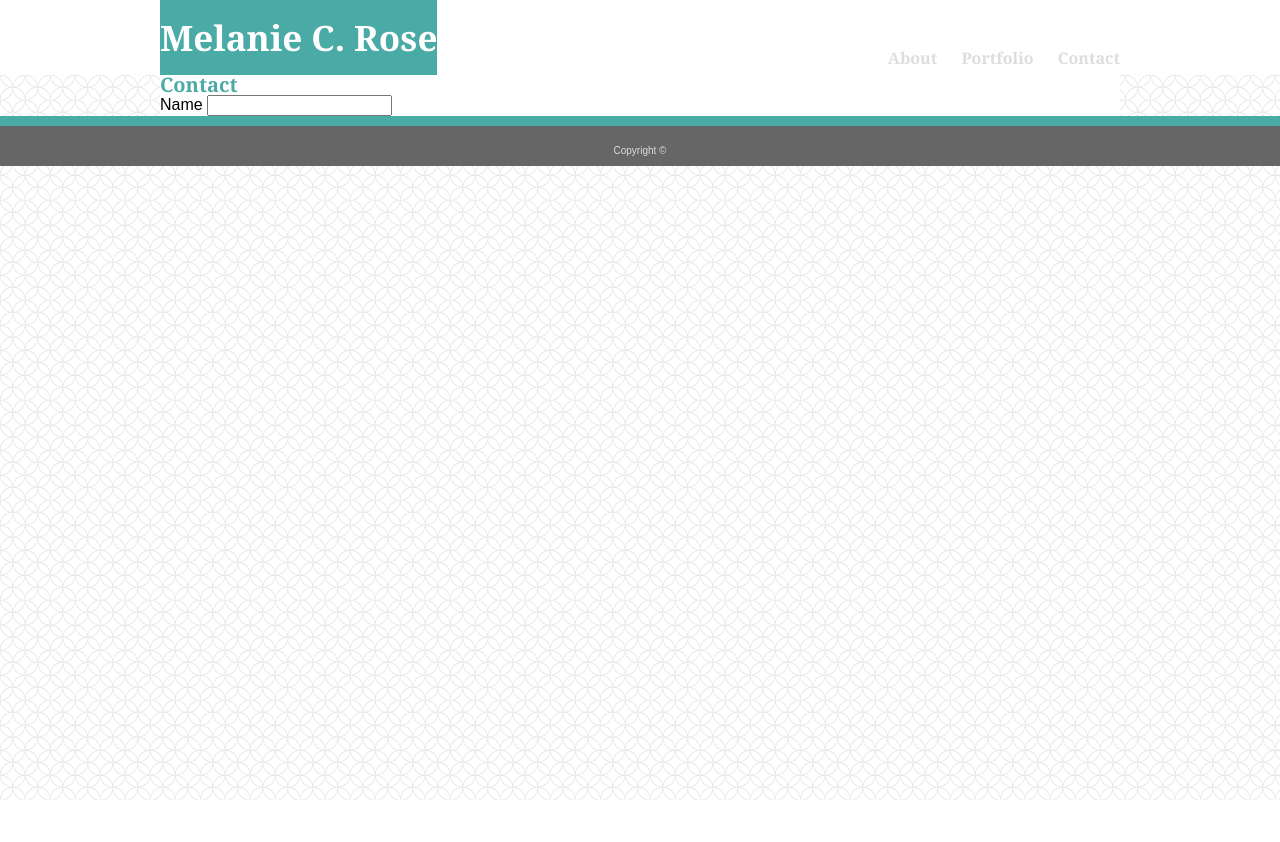
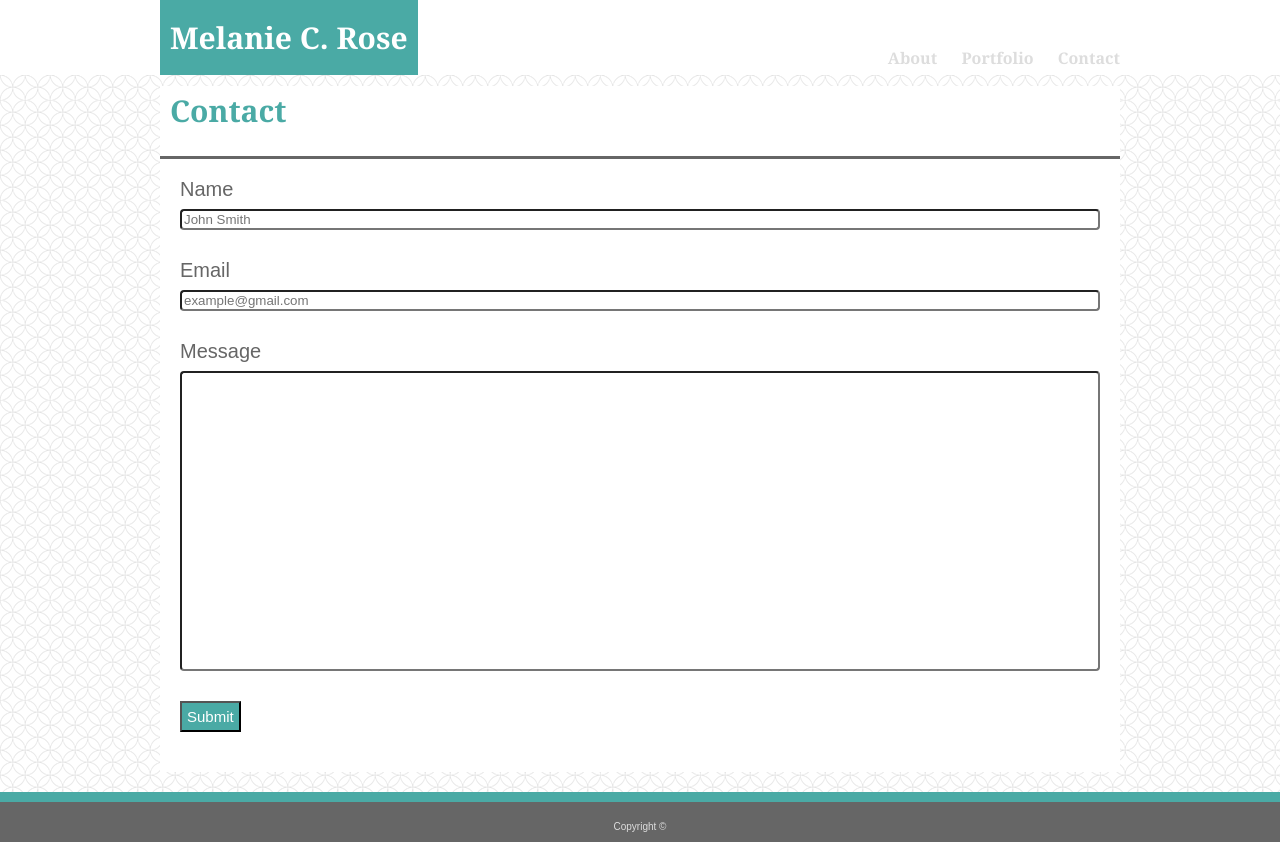
Before and after one commit to sitara68/Basic-Portfolio, a plain HTML site: page contact.html in a window 1280 px wide. Before the commit the page ends 800 px from the top, so only its background shows below. Drawn offline with Linux system fonts and the light colour scheme.

Commit message:
Commit changes to style sheet for Contact Page and completion of html for Contact Page

```diff
--- a/assets/css/style.css
+++ b/assets/css/style.css
@@ -14,7 +14,7 @@ div {
 
 h1, h2 {
     font-family: Georgia, 'Times New Roman', Times, serif;
-    font-size: 20px;
+    font-size: 30px;
 }
 
 header {
@@ -39,6 +39,38 @@ img {
 
 section {
     clear: both;
+}
+
+label {
+    font-size: 20px;
+    color: #666666;
+    margin-top: 30px;
+    margin-bottom: 30px;
+}
+
+input[type=text], select {
+    border-radius: 4px;
+    box-sizing: border-box;
+    margin: 10px 0 30px 0;
+}
+
+#inputField {
+    width: 920px;
+}
+
+#inputMessage {
+    height: 300px;
+    width: 920px;
+}
+
+#buttonSubmit {
+
+    background-color: #4aaaa5;
+    color: white;
+    display: inline-block;
+    margin-bottom: 20px;
+    font-size: 15px;
+    padding: 5px;
 }
 
 a {
@@ -78,9 +110,9 @@ footer {
     background-color: #4aaaa5;
     color: white;
     font-weight: bold;
-    font-size: 35px;
     display: inline-block;
-    line-height: 75px;
+    line-height: 55px;
+    padding: 10px;
 }
 
 #linkHandling {
@@ -92,14 +124,15 @@ footer {
 
 #meContent {
     width: 960px;
+    height: auto;
     margin: auto;
 }
 
 #formatAbout {
     color: #4aaaa5;
     font-weight: bold;
-    font-size: 20px;
     text-decoration-color: #4aaaa5;
+    padding: 10px;
 }
 
 #borderLine {
@@ -107,6 +140,8 @@ footer {
     border-top-color: #666666;
     border-top-width: 3px;
     margin-top: 20px;
+    margin-bottom: 20px;
+    padding: 20px;
 }
 
 .clearfix::after { content: "";
--- a/contact.html
+++ b/contact.html
@@ -25,14 +25,31 @@
         </div>
     </header>
             <!--Main Section contact form-->
+            <section>
             <div id="meContent">
                 <h2 id="formatAbout">Contact</h2>
+                <section>
+                <div id="borderLine">
+                    <form>
 
-            <form>
-                <label for="name">Name</label>
-                <input type="text" id="name" name="name">
-            </form>
+                        <label>Name</label>
+                        <br>
+                        <input type="text" id="inputField" name="name" placeholder="John Smith">
+                        <br>
+                        <label>Email</label>
+                        <br>
+                        <input type="text" id="inputField" name="name" placeholder="example@gmail.com">
+                        <br>
+                        <label>Message</label>
+                        <br>
+                        <input type="text" id="inputMessage" name="name">
+                        <br>
+                        <button id="buttonSubmit">Submit</button>
+                    </form>
+                </div>
+            </section>
         </div>
+    </section>
     <footer class="clearfix">Copyright ©</footer>
 </body>
 </html>
```
